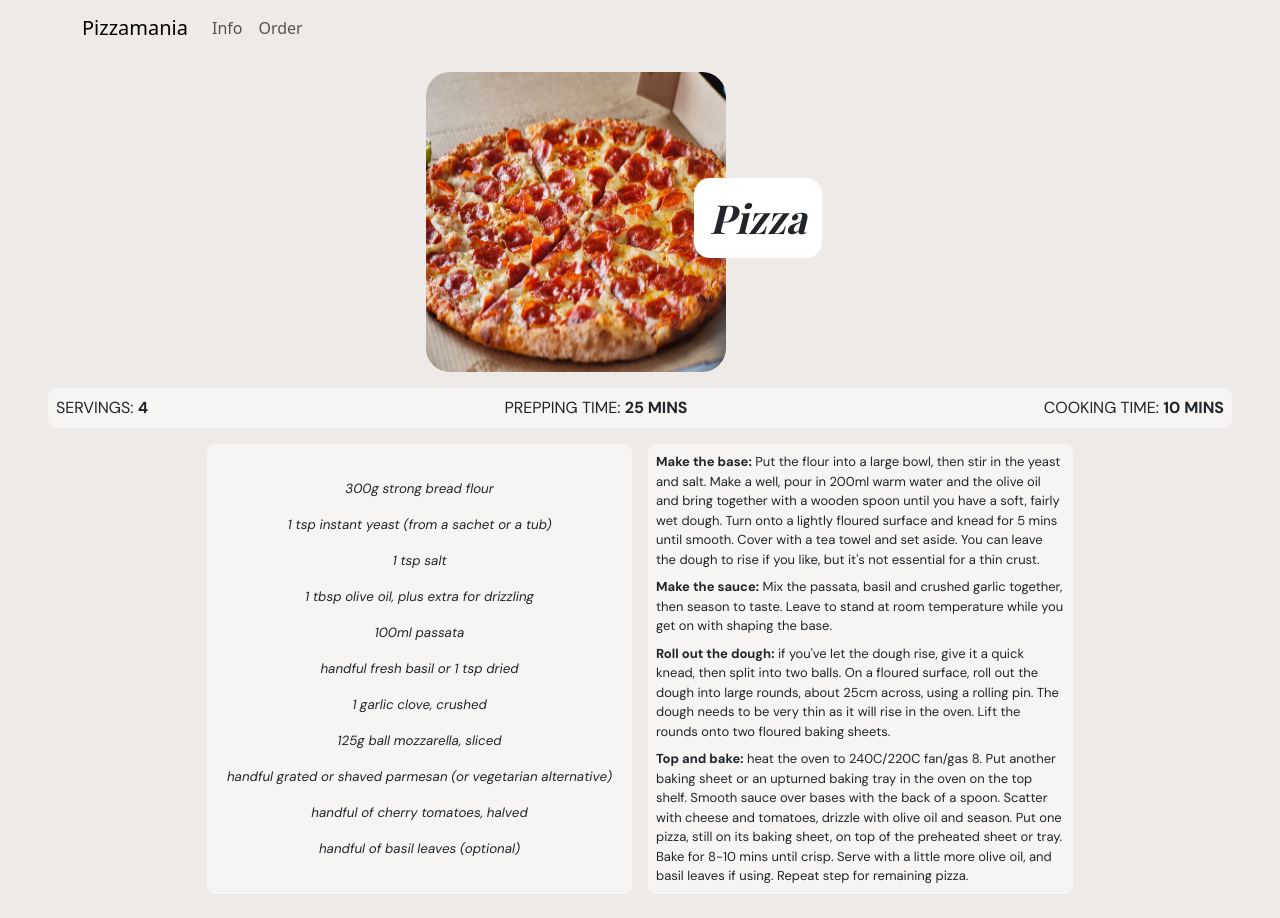
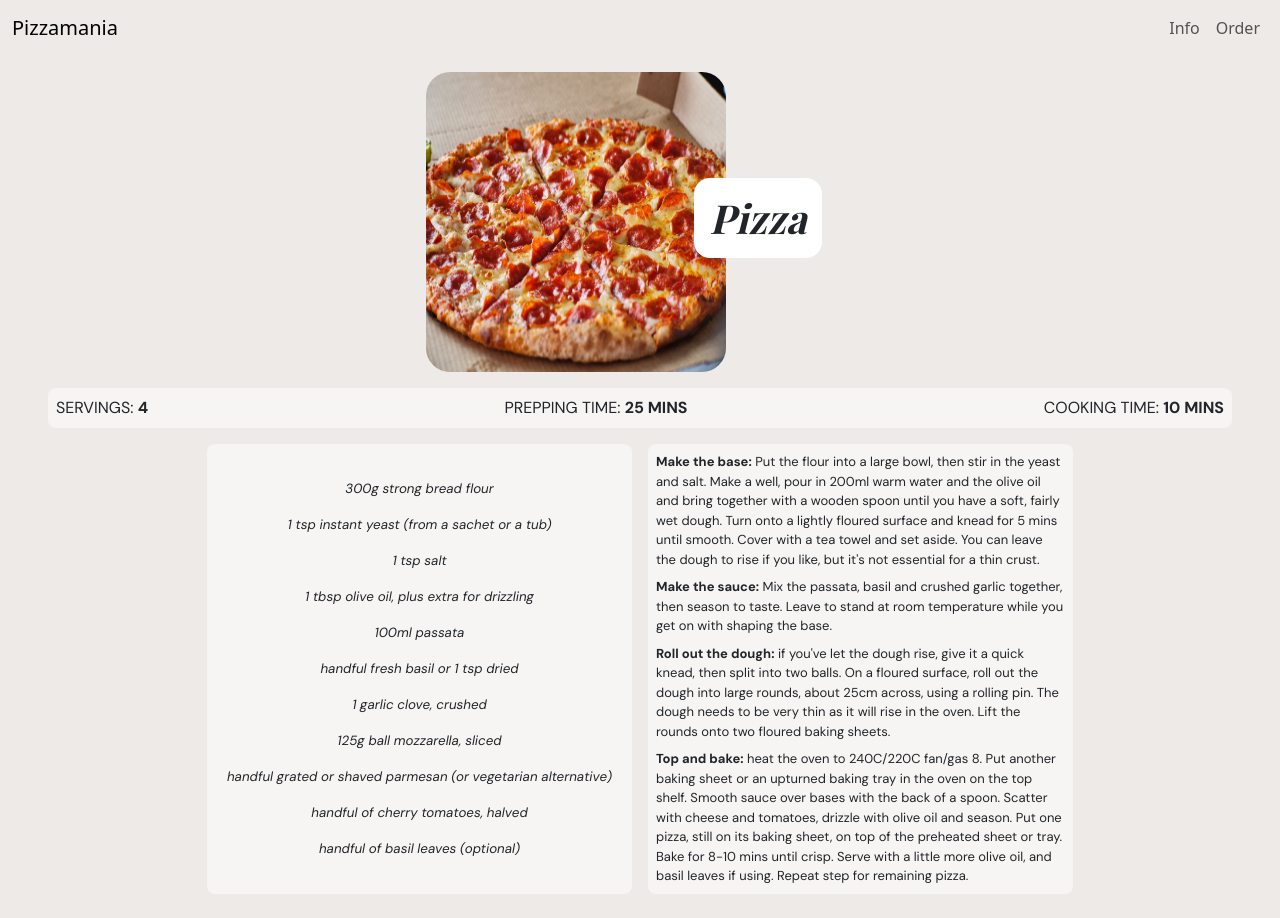
Before and after one commit to nine96as/fav-food, a plain HTML site: page info/index.html in a window 1280 px wide. Drawn offline with nearby package versions, Linux system fonts and the light colour scheme; a web font is replaced by a local one.

Commit message:
Fix navbar issue

```diff
--- a/info/index.html
+++ b/info/index.html
@@ -14,9 +14,8 @@
   </head>
   <body class="d-flex flex-column min-vh-100">
     <nav class="navbar navbar-expand-lg">
-      <div class="container">
-        <a href="#" class="navbar-brand d-lg-flex">Pizzamania</a>
-
+      <div class="container-fluid">
+        <a class="navbar-brand" href="#">Pizzamania</a>
         <button
           class="navbar-toggler"
           type="button"
@@ -28,11 +27,17 @@
         >
           <span class="navbar-toggler-icon"></span>
         </button>
-
         <div class="collapse navbar-collapse" id="navbarSupportedContent">
-          <ul class="navbar-nav d-lg-flex">
+          <ul class="navbar-nav me-auto">
+            <!--<li class="nav-item"><a class="nav-link" href="#">About us</a></li>
+                  <li class="nav-item"><a class="nav-link" href="#">Menu</a></li>
+                  <li class="nav-item"><a class="nav-link" href="#">Reservation</a></li> -->
+          </ul>
+          <!--<a href="#" class="navbar-brand d-none d-lg-flex mx-lg-auto">Reddé</a> -->
+          <ul class="navbar-nav">
             <li class="nav-item"><a class="nav-link" href="#">Info</a></li>
             <li class="nav-item"><a class="nav-link" href="#">Order</a></li>
+            <!-- <li class="nav-item"><a class="nav-link" href="#">Contact</a></li> -->
           </ul>
         </div>
       </div>
```
